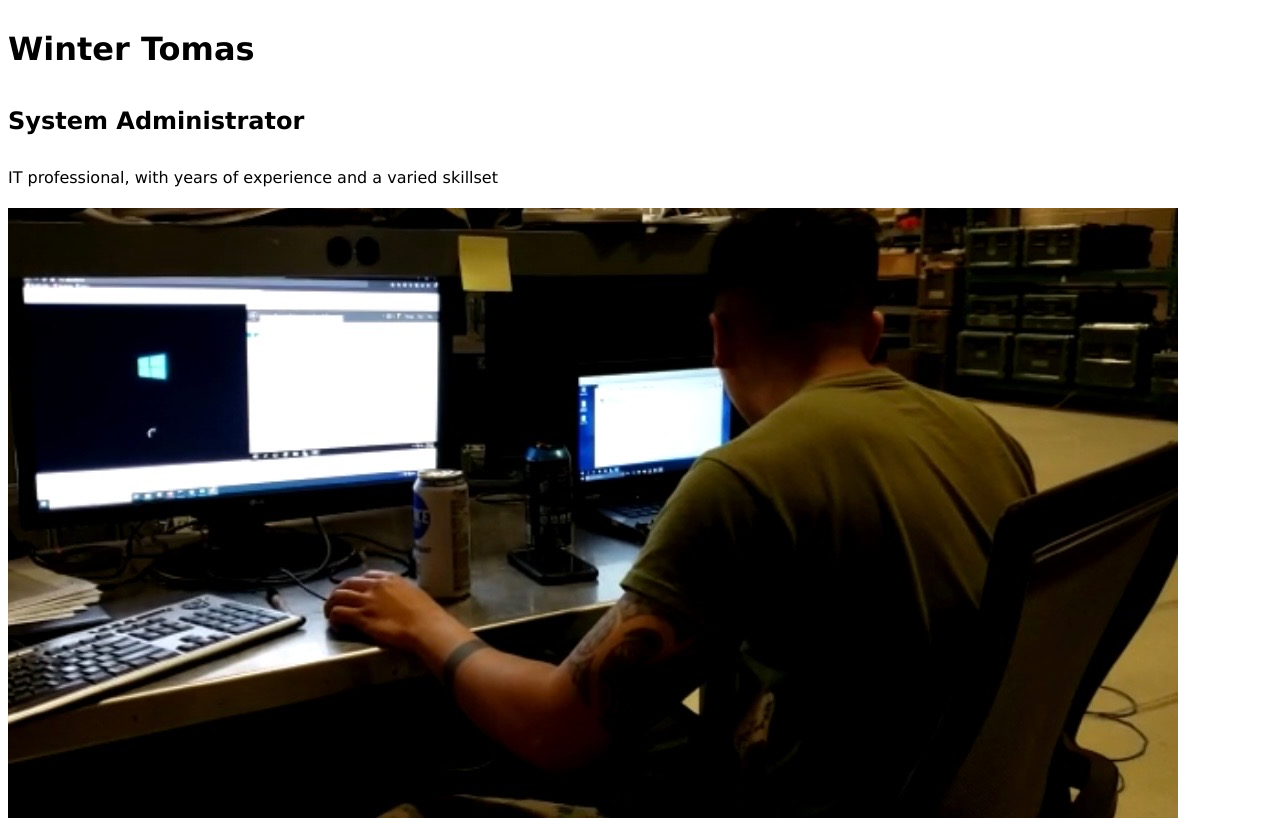
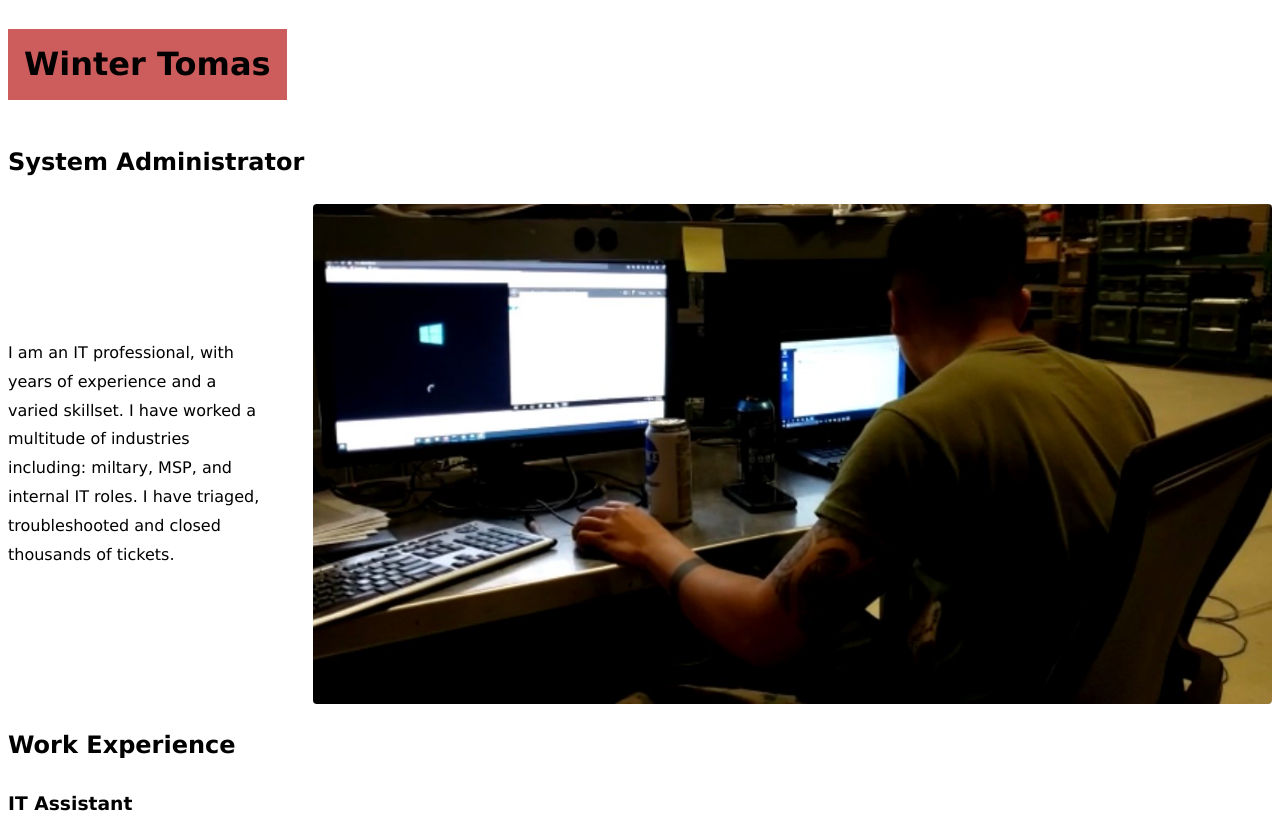
Before and after one commit to WITO-GHUB/COMP-484-HW-6, a plain HTML site: page index.html in a window 1280 px wide. Shown: the top 824 px of the page. Drawn offline with Linux system fonts and the light colour scheme.

Commit message:
- added text to resume summary - flexed intro text and image

```diff
--- a/css/styles.css
+++ b/css/styles.css
@@ -1,24 +1,28 @@
 :root {
-    --black: #1c1c1c;
-    --brown: #5c4033;
-    --tan: #c8ad8d;
-    --grey: #8a8a8a;
-    --white: #faf8f5;
+    --black: #1C1C1C;
+    --red: #CD5C5C;
+    --tan: #C8AD8D;
+    --grey: #8A8A8A;
+    --white: #FAF8F5;
+    --ivory: #FFFFF0;
 }
 
 /* Global styles
 ------------------------------------*/
 body {
     font-family: Verdana, Geneva, sans-serif;
-    background: white;
+    background-color: white;
     line-height: 1.8;
 }
 
 
 /* Header & Footer
 ------------------------------------*/
-
-
+h1 {
+    display: inline-block;
+    background-color: #CD5C5C;
+    padding: .2em .5em;
+}
 
 /* Work Experience
 ------------------------------------*/
@@ -33,11 +37,16 @@ img {
     gap: 3em;
 }
 
+.intro-text{
+    flex: 1;
+}
+
 .intro img {
     flex: 1;
     width: 100%;
     max-height: 500px;
     object-fit: cover;
+    border-radius: 4px;
 }
 
 /* Education
--- a/index.html
+++ b/index.html
@@ -12,11 +12,17 @@
 
         <h1>Winter Tomas</h1>
         <h2>System Administrator</h2>
-        <p>IT professional, with years of experience and a varied skillset</p>
     </header>
 
     <main>
+        <section class="intro">
+        <div class ="intro-text">
+            <p>I am an IT professional, with years of experience and a varied skillset. I have worked a multitude of industries
+                including: miltary, MSP, and internal IT roles. I have triaged, troubleshooted and closed thousands of tickets.
+            </p>
+        </div>
         <img src="images/IMG_1811.jpg" alt="Winter Tomas">
+        </section>
         <!-- // Work Experience -->
         <section>
             <h2>Work Experience</h2>
@@ -41,8 +47,6 @@
             <!-- end of Job Details block. -->
 
         </section>
-
-
         <!-- // Education -->
         <section>
             <h2>Education</h2>
```
